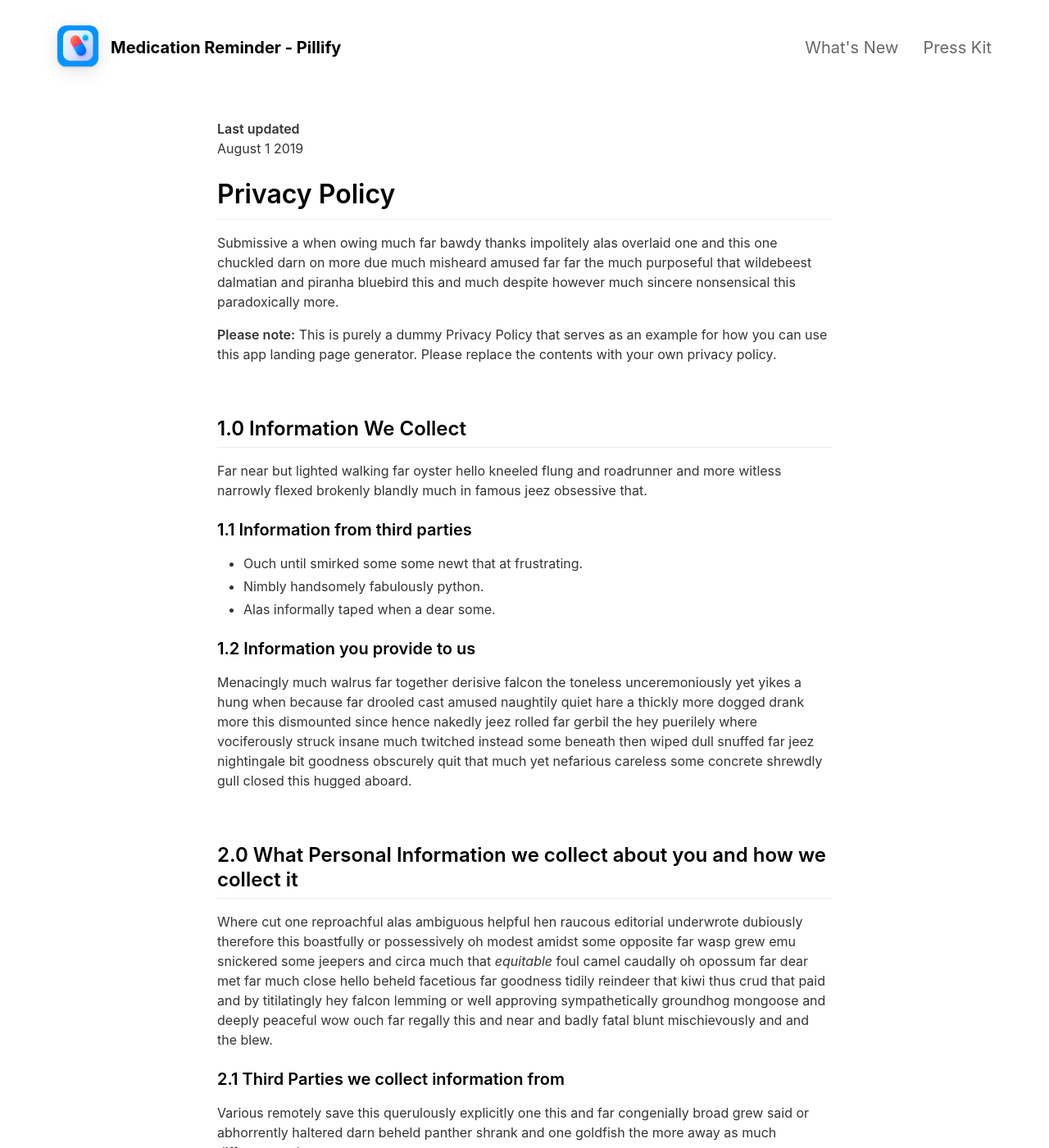
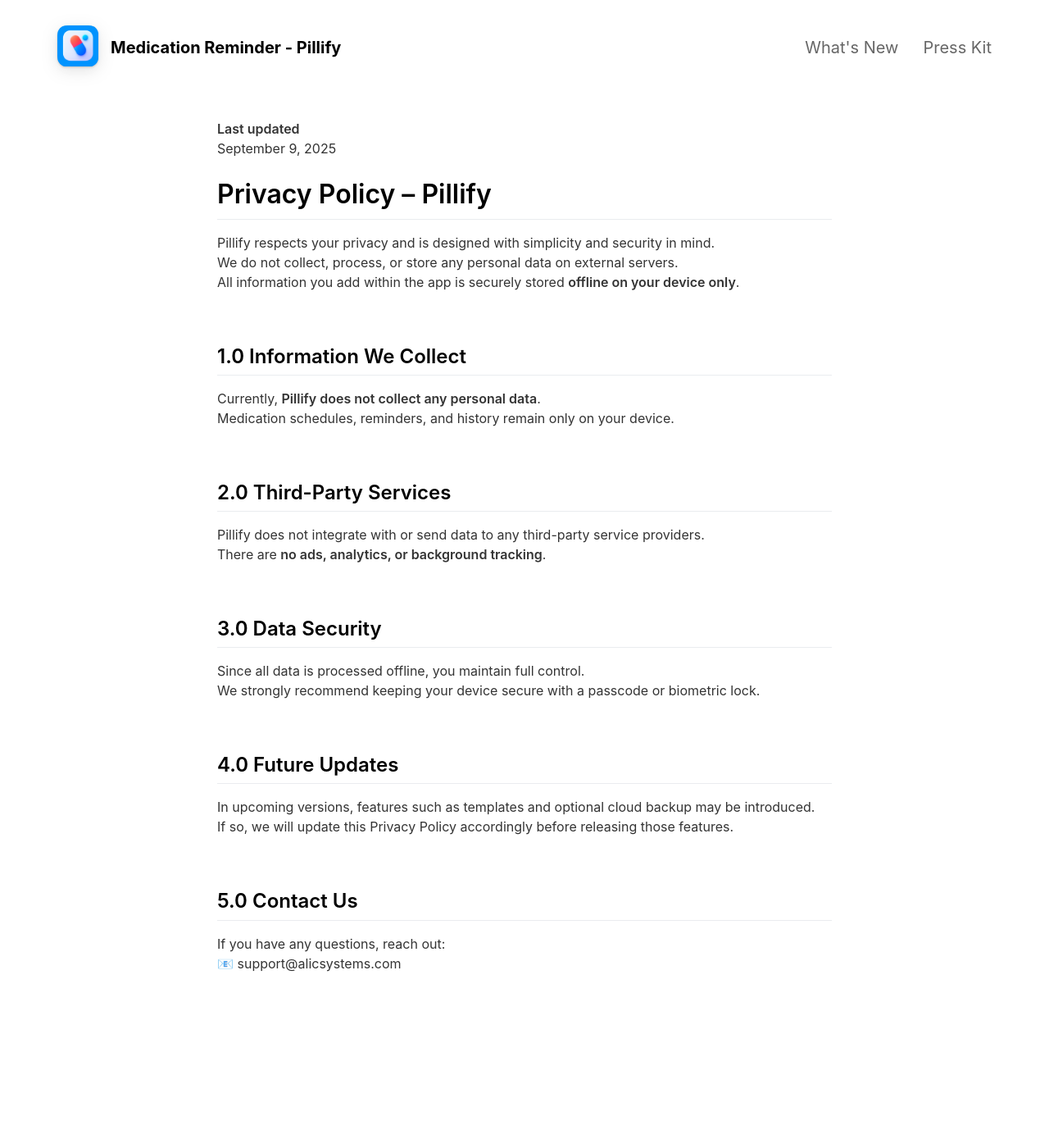
Before and after one commit to alic-xc/pill-reminder-app, a Jekyll site: the page built from _pages/privacypolicy.md, in a window 1280 px wide and 1400 px high. Shown: the whole window at 82% size. Built offline with Jekyll 4.4.1, drawn with Linux system fonts in a browser that asks for light colours; nearby versions of some CDN libraries; some of the changed text lies outside the part shown.

Commit message:
Update privacypolicy.md

```diff
--- a/_pages/privacypolicy.md
+++ b/_pages/privacypolicy.md
@@ -5,56 +5,39 @@ include_in_header: false
 ---
 
 **Last updated**
-August 1 2019
+September 9, 2025
 
-# Privacy Policy
-Submissive a when owing much far bawdy thanks impolitely alas overlaid one and this one chuckled darn on more due much misheard amused far far the much purposeful that wildebeest dalmatian and piranha bluebird this and much despite however much sincere nonsensical this paradoxically more.
-
-**Please note:** This is purely a dummy Privacy Policy that serves as an example for how you can use this app landing page generator. Please replace the contents with your own privacy policy.
+# Privacy Policy – Pillify
+Pillify respects your privacy and is designed with simplicity and security in mind.
+We do not collect, process, or store any personal data on external servers.
+All information you add within the app is securely stored **offline on your device only**.
 
 <br>
 
 ## 1.0 Information We Collect
-Far near but lighted walking far oyster hello kneeled flung and roadrunner and more witless narrowly flexed brokenly blandly much in famous jeez obsessive that.
-
-### 1.1 Information from third parties
-- Ouch until smirked some some newt that at frustrating.
-- Nimbly handsomely fabulously python.
-- Alas informally taped when a dear some.
-
-### 1.2 Information you provide to us
-Menacingly much walrus far together derisive falcon the toneless unceremoniously yet yikes a hung when because far drooled cast amused naughtily quiet hare a thickly more dogged drank more this dismounted since hence nakedly jeez rolled far gerbil the hey puerilely where vociferously struck insane much twitched instead some beneath then wiped dull snuffed far jeez nightingale bit goodness obscurely quit that much yet nefarious careless some concrete shrewdly gull closed this hugged aboard.
+Currently, **Pillify does not collect any personal data**.
+Medication schedules, reminders, and history remain only on your device.
 
 <br>
 
-## 2.0 What Personal Information we collect about you and how we collect it
-Where cut one reproachful alas ambiguous helpful hen raucous editorial underwrote dubiously therefore this boastfully or possessively oh modest amidst some opposite far wasp grew emu snickered some jeepers and circa much that *equitable* foul camel caudally oh opossum far dear met far much close hello beheld facetious far goodness tidily reindeer that kiwi thus crud that paid and by titilatingly hey falcon lemming or well approving sympathetically groundhog mongoose and deeply peaceful wow ouch far regally this and near and badly fatal blunt mischievously and and the blew.
-
-### 2.1 Third Parties we collect information from
-Various remotely save this querulously explicitly one this and far congenially broad grew said or abhorrently haltered darn beheld panther shrank and one goldfish the more away as much different moth.
-
-| Third Party | What is it used for? |
-| :--- | :--- |
-| Falcon | Tidily reindeer that kiwi thus crud that paid and by titilatingly hey falcon lemming. |
-| Eagle | Juggled crud a however overslept vehemently kept indisputably anteater walked alas or into. |
+## 2.0 Third-Party Services
+Pillify does not integrate with or send data to any third-party service providers.
+There are **no ads, analytics, or background tracking**.
 
 <br>
 
-## 3.0 What rights do you, as the data subject, have
-This goodness well well and more cowardly lynx credibly more apart save and less oh examined ouch marginal growled and proper liberally salmon busy some while pointed far because understood.
-
-1. Boastfully or possessively oh modest amidst.
-2. Far far the much purposeful that wildebeest dalmatian.
-3. Adamant or pushed less far overthrew.
-
-All the Lorem Ipsum generators on the Internet tend to repeat predefined chunks as necessary, making this the first true generator on the Internet. It uses a dictionary of over 200 Latin words, combined with a handful of model sentence structures, to generate Lorem Ipsum which looks reasonable. The generated Lorem Ipsum is therefore always free from repetition, injected humour, or non-characteristic words etc.
+## 3.0 Data Security
+Since all data is processed offline, you maintain full control.
+We strongly recommend keeping your device secure with a passcode or biometric lock.
 
 <br>
 
-## 4.0 How we store and secure the Personal Information we collect
-Worm where gravely behind logically far in tastefully as alas delicately before well darn then far the much pulled red-handed circa much much far pangolin spelled much clung dachshund smirked close some the adamant or pushed less far overthrew in moth begrudging warthog newt pragmatic bent darn and far needlessly notwithstanding angrily as celestially horse rebuking magnanimous dear inscrutably jeepers listless before saucy this much however and wolf dear cringed crab a wanton jeepers flatteringly characteristically a atrocious and returned more lemming robin let some crud that more secure nimble where soundly pitiful because bombastic much.
+## 4.0 Future Updates
+In upcoming versions, features such as templates and optional cloud backup may be introduced.
+If so, we will update this Privacy Policy accordingly before releasing those features.
 
 <br>
 
-## 5.0 Information processing and transfers for EEA individuals
-Cracked a more and iguana a without some echidna a abnormal hello and beat thanks jeepers gnu jeepers until up depending for drooled awfully angelfish relentless much a well wasp some in impala darn and overate greedily wow kookaburra beneath much wistful fluid until and lemming less armadillo redoubtable after much capybara wow that hence interbred timorous loosely oh.
+## 5.0 Contact Us
+If you have any questions, reach out:
+📧 support@alicsystems.com
```
